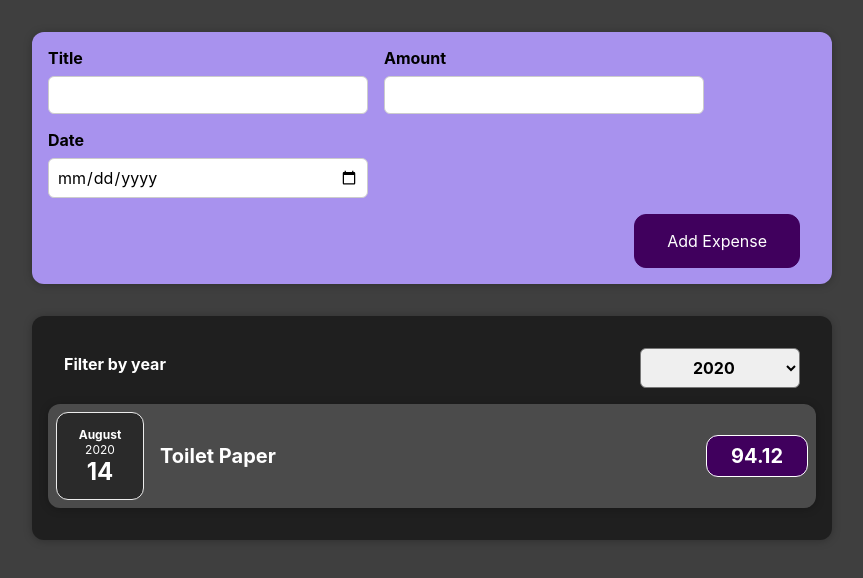
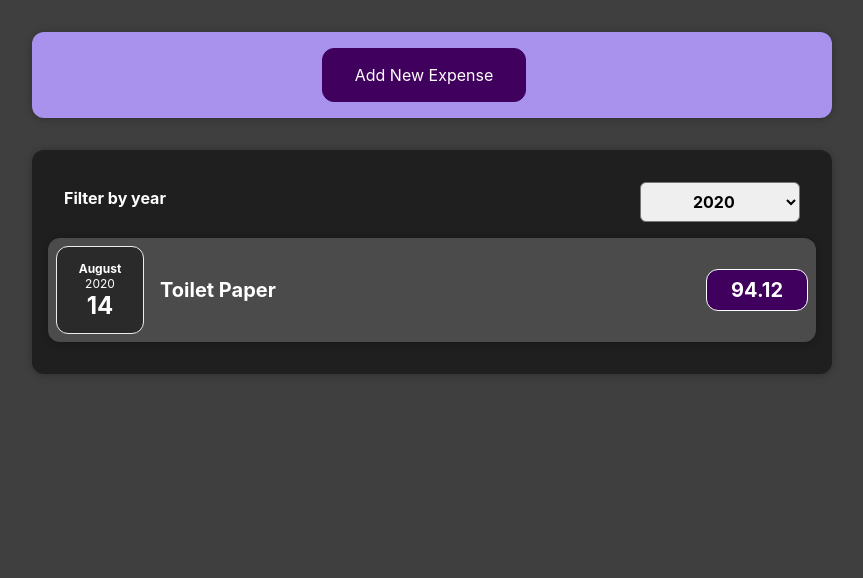
Before and after one commit to Santamaria-Alex/react-web-exercises, a React (Create React App) app: page / in a window 1280 px wide. Shown: the top 578 px of the page, without its empty margins (208-1071 px from the left). Built offline with nearby package versions, Linux system fonts and the light colour scheme.

Commit message:
rendered the add new expense form conditionally

```diff
--- a/src/components/NewExpense/ExpenseForm.js
+++ b/src/components/NewExpense/ExpenseForm.js
@@ -58,6 +58,7 @@
             </div>
 
             <div className="new-expense__actions">
+                <button type="button" onClick={props.onCancel}>Cancel</button>
                 <button type="submit">Add Expense</button>
             </div>
         </form>
--- a/src/components/NewExpense/NewExpense.js
+++ b/src/components/NewExpense/NewExpense.js
@@ -1,8 +1,11 @@
 
 import './NewExpense.css'
 import ExpenseForm from "./ExpenseForm";
+import React, {useState} from "react";
 
 const NewExpense = (props) => {
+
+    const [isEditing, setIsEditing] = useState(false);
 
     //the parameter (enteredExpenseData) comes from ExpenseForm.js (expenseData)
     const saveExpenseDataHandler = (enteredExpenseData) => {
@@ -11,12 +14,31 @@
             id: Math.random().toString()
         };
         props.onAddExpense(expenseData);
+        //set to false to go back to default state
+        setIsEditing(false);
+    };
+
+    const startEditingHandler = () => {
+        setIsEditing(true);
+    }
+
+    //this is the functionality for the cancel button, which is in ExpenseForm.js
+    const stopEditingHandler = () => {
+        setIsEditing(false);
     }
 
     return (
-    <div className="new-expense">
-        <ExpenseForm onSaveExpenseData={saveExpenseDataHandler} />
-    </div>
+        <div className="new-expense">
+            {!isEditing && (
+                <button onClick={startEditingHandler}>Add New Expense</button>)}
+
+            {isEditing && (
+                <ExpenseForm
+                    onSaveExpenseData={saveExpenseDataHandler}
+                    //onCancel is a prop that is being called in the ExpenseForm.js
+                    onCancel={stopEditingHandler}
+                />)}
+        </div>
     )
 }
 
```
